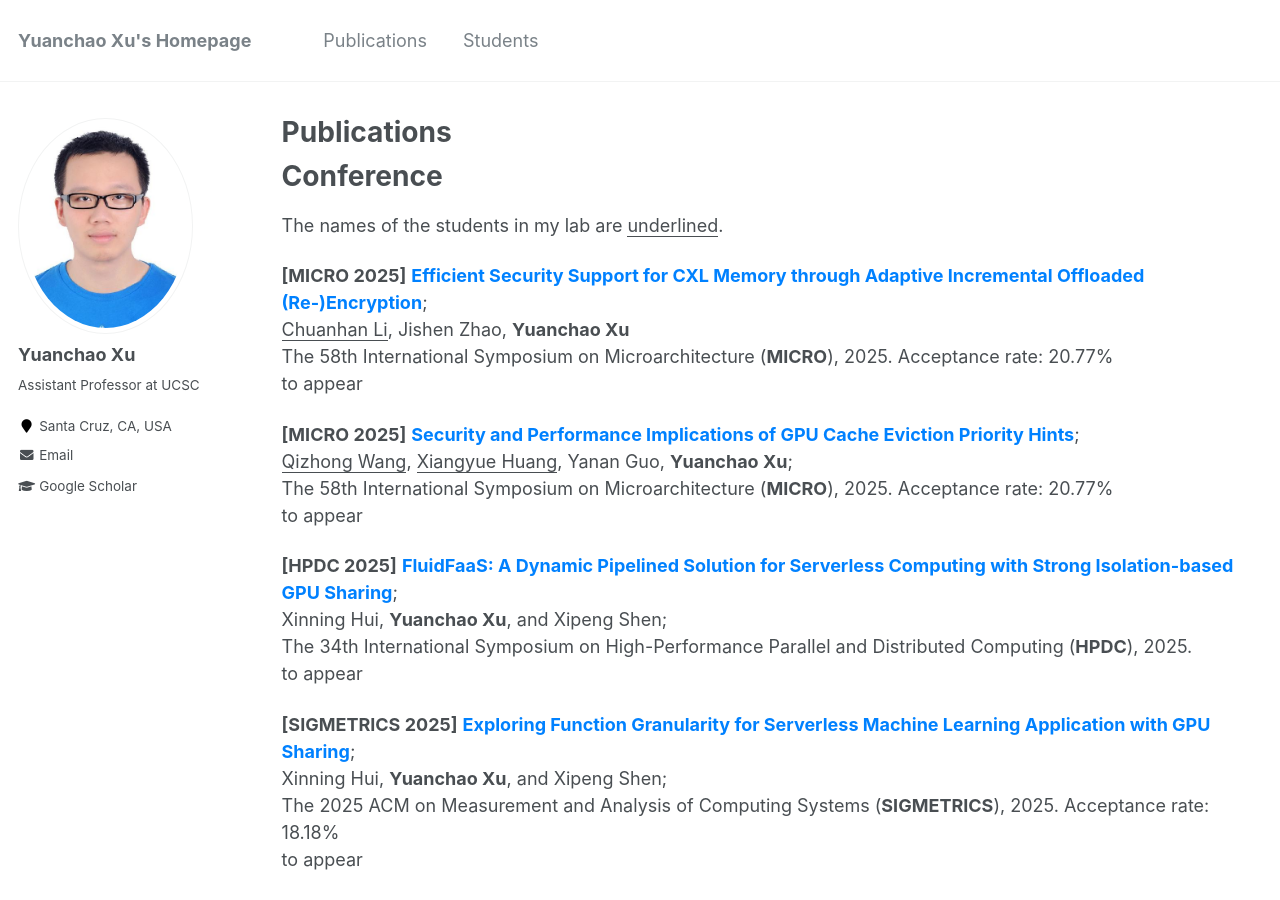
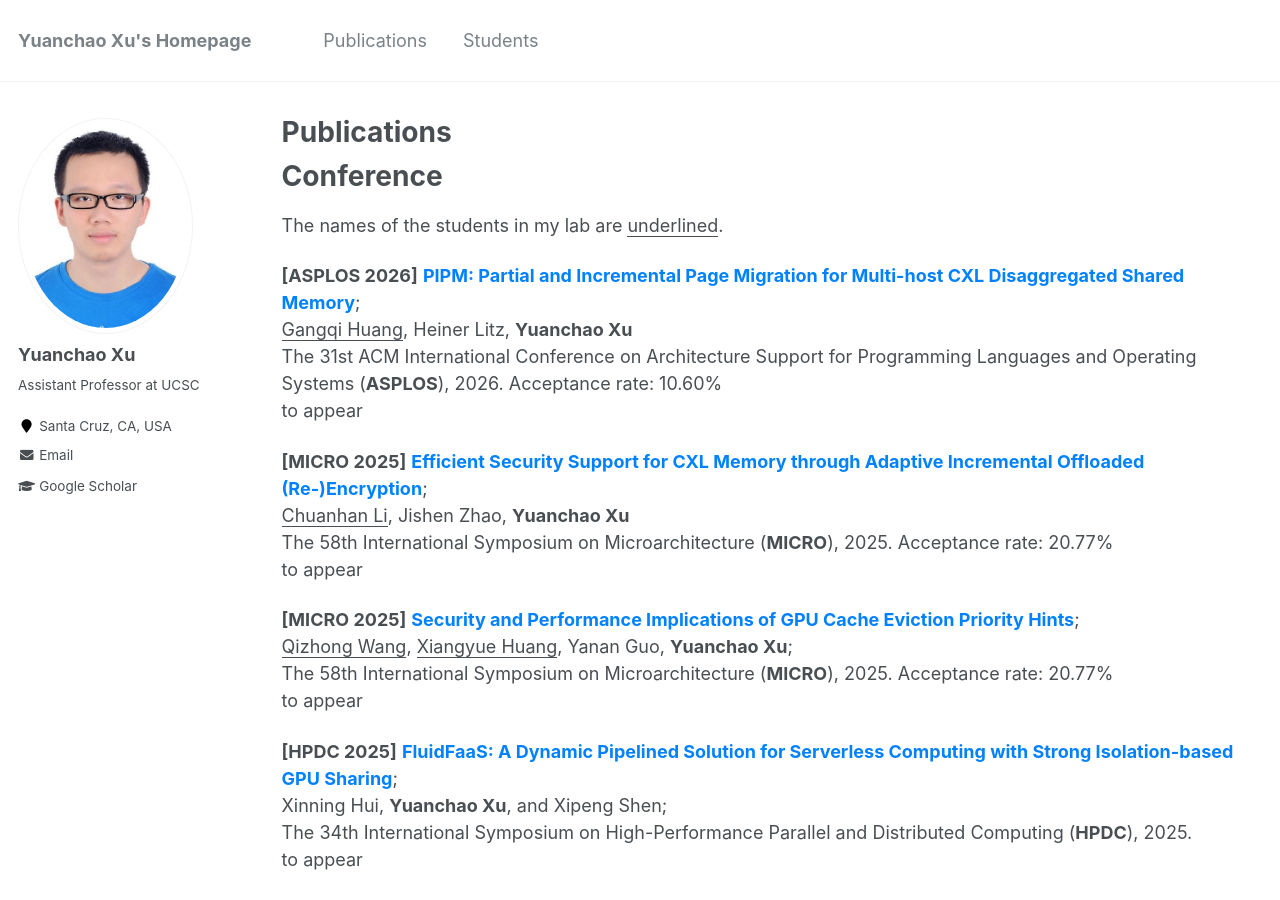
Before and after one commit to yuanchaoxu6/yuanchaoxu6.github.io, a Jekyll site: the page built from _pages/publications.md, in a window 1280 px wide and 900 px high. Built offline with Jekyll 4.4.1, drawn with Linux system fonts in a browser that asks for light colours.

Commit message:
Update publications.md

```diff
--- a/_pages/publications.md
+++ b/_pages/publications.md
@@ -8,6 +8,11 @@ author_profile: true
 Conference
 ======
 The names of the students in my lab are <ins>underlined</ins>.
+
+**\[ASPLOS 2026\]** **<font color="#0081ff"> PIPM: Partial and Incremental Page Migration for Multi-host CXL Disaggregated Shared Memory</font>**; <br>
+<ins>Gangqi Huang</ins>, Heiner Litz, **Yuanchao Xu** <br>
+The 31st ACM International Conference on Architecture Support for Programming Languages and Operating Systems (**ASPLOS**), 2026. Acceptance rate: 10.60%<br>
+to appear
 
 **\[MICRO 2025\]** **<font color="#0081ff"> Efficient Security Support for CXL Memory through Adaptive Incremental Offloaded (Re-)Encryption</font>**; <br>
 <ins>Chuanhan Li</ins>, Jishen Zhao, **Yuanchao Xu** <br>
```
